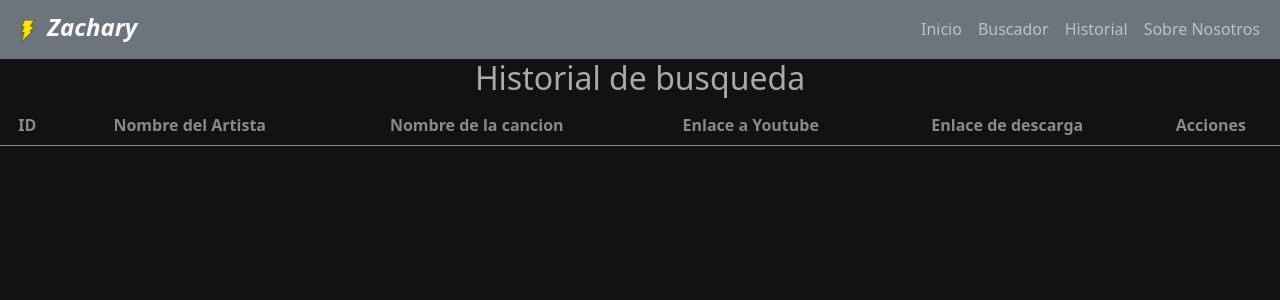
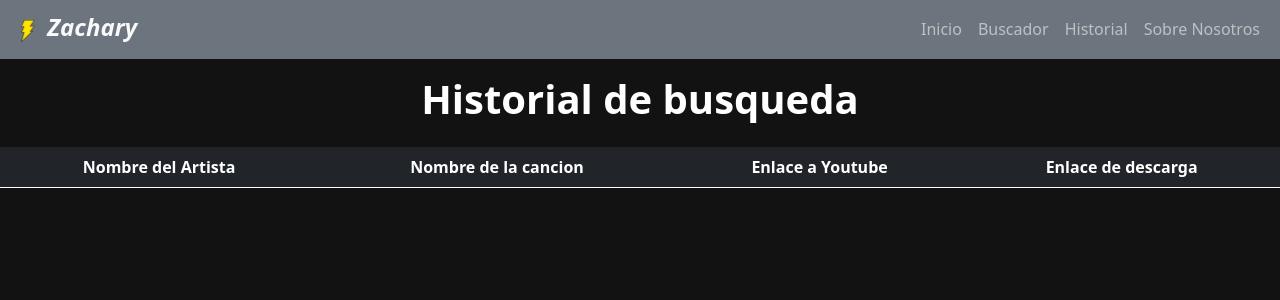
Before and after one commit to No-Country-simulation/C1-G3, a React (Create React App) app: page /historial in a window 1280 px wide. Shown: the top 300 px of the page. Built offline with nearby package versions, Linux system fonts and the light colour scheme.

Commit message:
local history created

```diff
--- a/src/Components/Buscador.jsx
+++ b/src/Components/Buscador.jsx
@@ -11,7 +11,7 @@ const Buscador = ({handleSubmit}) => {
                     <label className="fs-5 fw-bold">
                     {" "}
                         Buscar por letra: <br /> <input className="input-group mb-3" type="text" name="inputText" /> {" "}
-                        <button className="btn btn-primary" type="submit"> Buscar </button>
+                        <button className="btn btn-primary" id="btn-searcher" type="submit"> Buscar </button>
                     </label>
                 </form>
             </div>
--- a/src/Components/History.jsx
+++ b/src/Components/History.jsx
@@ -1,26 +1,35 @@
 import React from 'react'
 
+const record = localStorage.getItem('history')
+const history = record === "" ? [] : JSON.parse(record)
 
 const History = () => {
 
     return (
-        <table className="table border-0 text-white-50">
+        <>
+            <table className="table border-0 text-white-50 table-dark table-striped">
                 <thead>
-                <tr>
-                    <th>ID</th>
-                    <th>Nombre del Artista</th>
-                    <th>Nombre de la cancion</th>
-                    <th>Enlace a Youtube</th>
-                    <th>Enlace de descarga</th>
-                    <th>Acciones</th>
+                    <tr className="text-white">
+                        <th scope="col">Nombre del Artista</th>
+                        <th scope="col">Nombre de la cancion</th>
+                        <th scope="col">Enlace a Youtube</th>
+                        <th scope="col">Enlace de descarga</th>
                     </tr>
                 </thead>
                 <tbody>
                     {
-                    //TODO: Mostrar historial
+                        history !== null && history.map((ele) => {
+                            return <tr>
+                                <th className="text-secondary" scope="row">{ele.nombre}</th>
+                                <th className="text-secondary">{ele.cancion}</th>
+                                <th className="text-secondary"><a href={ele.link} target="noopener">Youtube</a></th>
+                                <th className="text-secondary"><a href={ele.descarga} target="noopener">Descarga</a></th>
+                            </tr>
+                        })
                     }
                 </tbody>
             </table>
+        </>
     )
 }
 
--- a/src/Components/Result.jsx
+++ b/src/Components/Result.jsx
@@ -1,5 +1,11 @@
 import { memo } from 'react'
+import { Link } from 'react-router-dom'
 import { HelperBuscador } from '../Helpers/HelperBuscador'
+
+let datosActuales = localStorage.getItem('history')
+datosActuales = datosActuales === null ? [] : JSON.parse(datosActuales)
+
+let controller = true
 
 const Result = ({lyric}) => {
     const {song, singer, youtubeLink, download, idLink} = HelperBuscador(lyric)
@@ -61,10 +67,37 @@ const Result = ({lyric}) => {
                             <img className="img-fluid rounded-circle m-1" src={ song.images.background } alt="Artist" />
                         </section>
                     </div>
+                    <div className="d-flex flex-wrap" id="bg2">
+                        <section className="text-center m-5 text-dark col">
+                            <img className="img-fluid rounded-circle m-1" src={ song.images.coverart } alt="Artist" />
+                        </section>
+                        <section className="m-5 text-start d-flex justify-content-center flex-column text-white col">
+                            <h2 className="display-4 fw-bold fst-italic">¡Canción guardada en el historial!</h2>
+                            <p className="fs-3 fst-italic">
+                                Podrás encontrar en el historial de Zachary esta y las demás canciones
+                                que hayas buscado. ¿Quieres darle un vistazo?
+                            </p>
+                            <Link to="/historial"><button className="btn btn-outline-secondary text-white mb-5" id="btn-1">¡ADELANTE!</button></Link>
+                        </section>
+                    </div>
+
+                    {
+                        datosActuales.push({'nombre': singer,
+                        'cancion': song.title,
+                        'link': youtubeLink.items[0].url,
+                        'descarga': download})
+                    }
+                    {
+                        controller && localStorage.setItem('history', JSON.stringify(datosActuales))
+
+                    }
+                    {
+                        controller = false
+                    }
                 </article>
             }
         </>
         )
+
 }
-
 export default memo(Result)
--- a/src/Pages/Record.jsx
+++ b/src/Pages/Record.jsx
@@ -9,7 +9,7 @@ const Record = () => {
 
     return (
         <div>
-            <h2>Historial de busqueda</h2>
+            <h2 className="fs-1 p-3 text-white fw-bold">Historial de busqueda</h2>
             <History />
         </div>
     )
--- a/src/index.css
+++ b/src/index.css
@@ -24,6 +24,13 @@
     width: 40vh;
     text-align: center;
     font-size: 3vh;
+}
+
+#btn-searcher{
+    height: 6vh;
+    width: 15vh;
+    text-align: center;
+    font-size: 2.7vh;
 }
 
 #image1{
```
Also changed, not shown: 1 other file (tests, documents, lock files or other folders). Lines whose indentation alone changed are shown as unchanged.
